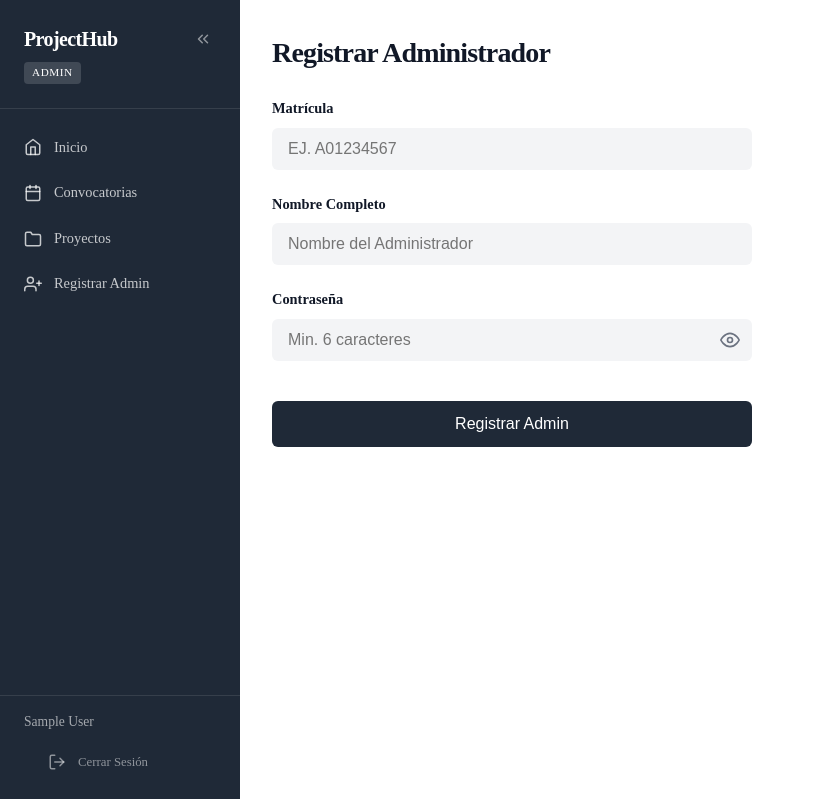
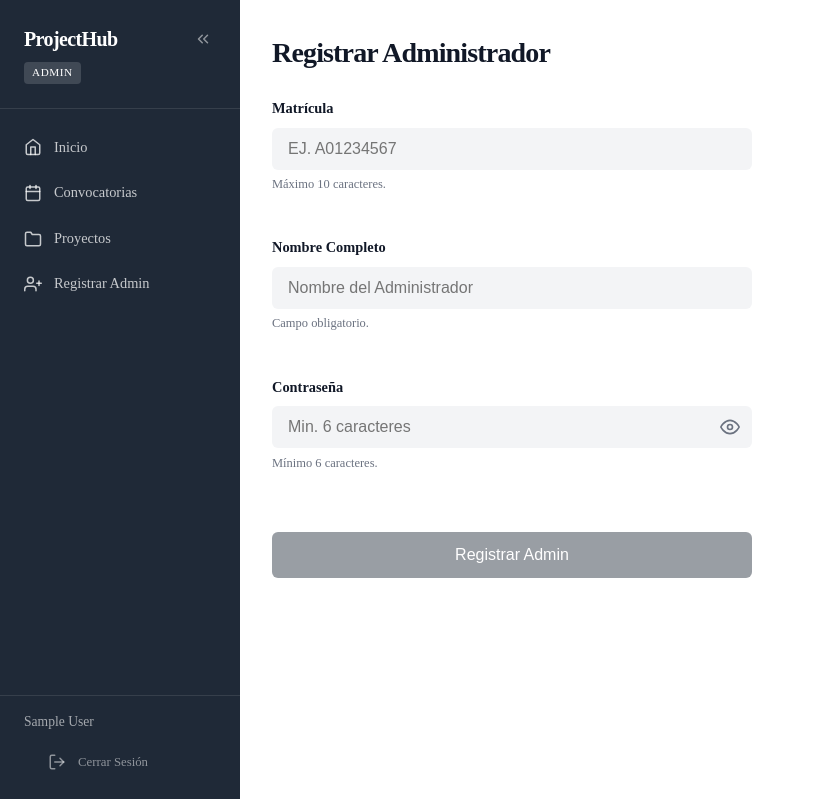
Before and after one commit to Angel-crypt/project-hub, a Flask app: page /auth/register-admin in a window 1280 px wide. Shown: the top 799 px of the page, without its empty margins (0-815 px from the left). Run offline with Flask 3, Linux system fonts and the light colour scheme; the visitor is signed in with stand-in values (Sample User, id 1).

Commit message:
feat: enhance admin registration form with validation hints and error messages

```diff
--- a/static/css/styles.css
+++ b/static/css/styles.css
@@ -380,6 +380,40 @@ body.sidebar-collapsed .app-footer--auth {
     width: 100%;
 }
 
+.content-form .login-btn:disabled {
+    opacity: 0.45;
+    cursor: not-allowed;
+}
+
+/* ========== Field Hints & Validation ========== */
+.field-hint {
+    display: block;
+    font-size: 0.78rem;
+    color: #6b7280;
+    margin-top: 0.35rem;
+}
+
+.char-count {
+    font-weight: 600;
+    color: #dc2626;
+}
+
+.char-count--ok {
+    color: #10b981;
+}
+
+.field-error {
+    display: block;
+    font-size: 0.8rem;
+    color: #dc2626;
+    margin-top: 0.25rem;
+    min-height: 1.2em;
+}
+
+.form-input--error {
+    box-shadow: 0 0 0 2px #dc2626;
+}
+
 /* ========== Flash Messages ========== */
 .flash-message {
     position: fixed;
--- a/templates/admin/manage_admin.html
+++ b/templates/admin/manage_admin.html
@@ -7,23 +7,32 @@
     <h1>Registrar Administrador</h1>
 </div>
 
-<form action="{{ url_for('auth.manage_admin') }}" method="POST" class="content-form">
+<form action="{{ url_for('auth.register_admin') }}" method="POST" class="content-form" data-validate novalidate>
     <div class="form-group">
         <label for="enrrollment_number">Matrícula</label>
         <input type="text" id="enrrollment_number" name="enrrollment_number" class="form-input" maxlength="10"
-            placeholder="Ej. A01234567" style="text-transform:uppercase" required>
+            placeholder="Ej. A01234567" style="text-transform:uppercase" required
+            data-validate-field data-error-required="La matrícula es obligatoria.">
+        <span class="field-hint">Máximo 10 caracteres.</span>
+        <span class="field-error" id="enrrollment_number-error"></span>
     </div>
 
     <div class="form-group">
         <label for="name">Nombre Completo</label>
-        <input type="text" id="name" name="name" class="form-input" placeholder="Nombre del Administrador" required>
+        <input type="text" id="name" name="name" class="form-input" placeholder="Nombre del Administrador" required
+            data-validate-field data-error-required="El nombre es obligatorio.">
+        <span class="field-hint">Campo obligatorio.</span>
+        <span class="field-error" id="name-error"></span>
     </div>
 
     <div class="form-group">
         <label for="password">Contraseña</label>
         <div class="password-wrapper">
             <input type="password" id="password" name="password" class="form-input" placeholder="Min. 6 caracteres"
-                required>
+                minlength="6" required
+                data-validate-field data-counter="password-count"
+                data-error-required="La contraseña es obligatoria."
+                data-error-minlength="Debe tener al menos 6 caracteres.">
             <button type="button" class="password-toggle-btn" onclick="togglePassword()">
                 <svg xmlns="http://www.w3.org/2000/svg" width="20" height="20" viewBox="0 0 24 24" fill="none"
                     stroke="currentColor" stroke-width="2" stroke-linecap="round" stroke-linejoin="round">
@@ -32,17 +41,15 @@
                 </svg>
             </button>
         </div>
+        <span class="field-hint">Mínimo 6 caracteres. <span id="password-count" class="char-count"></span></span>
+        <span class="field-error" id="password-error"></span>
     </div>
 
-    <button type="submit" class="login-btn">Registrar Admin</button>
+    <button type="submit" class="login-btn" disabled>Registrar Admin</button>
 </form>
 {% endblock %}
 
 {% block scripts %}
-<script>
-    function togglePassword() {
-        const passwordInput = document.getElementById('password');
-        passwordInput.type = passwordInput.type === 'password' ? 'text' : 'password';
-    }
-</script>
+<script src="{{ url_for('static', filename='js/toggle-password.js') }}"></script>
+<script src="{{ url_for('static', filename='js/form-validation.js') }}"></script>
 {% endblock %}
```
